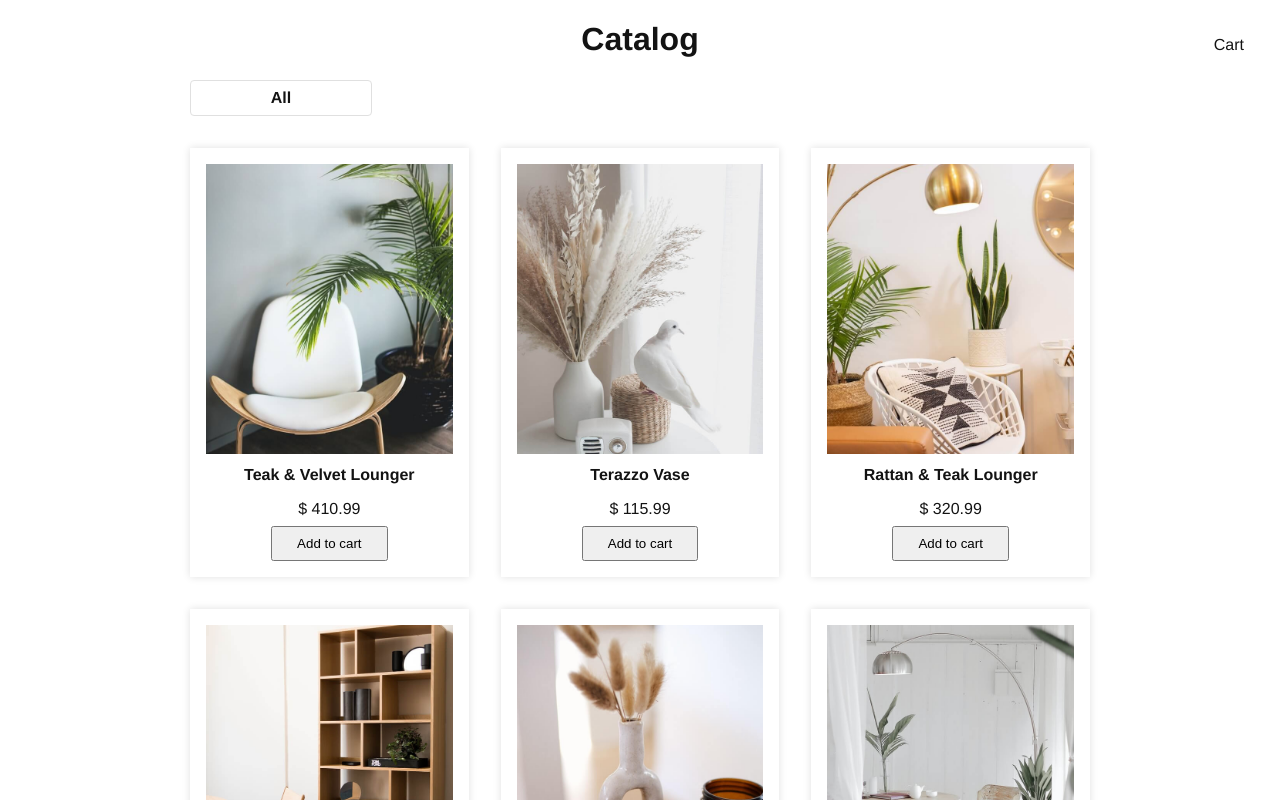
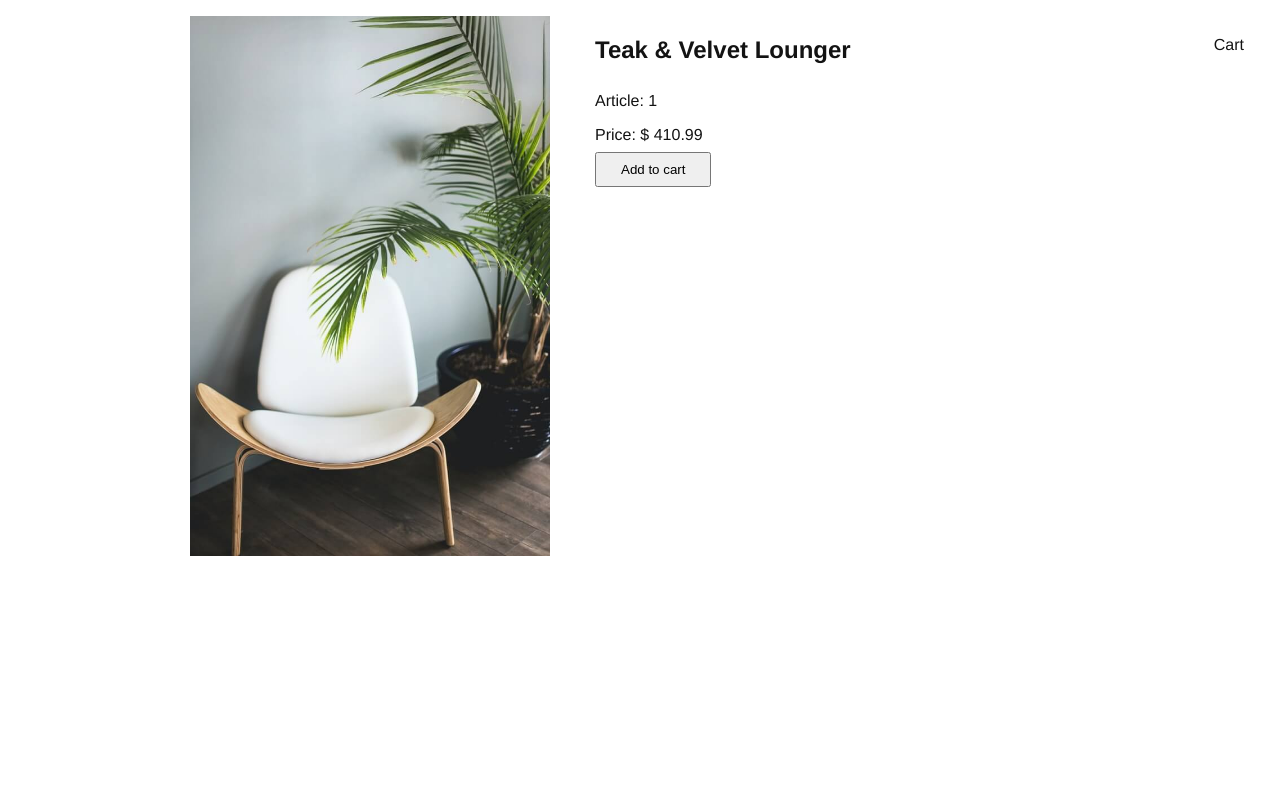
Before and after one commit to TanyaKulikovskaya/Vue-Online-Shop, a Vue app: page /products/1 in a window 1280 px wide. Shown: the top 800 px of the page. Built offline with nearby package versions, Linux system fonts and the light colour scheme; data requests are answered from the project's data file.

Commit message:
Updated product component

```diff
--- a/src/components/cart/v-cart-item.vue
+++ b/src/components/cart/v-cart-item.vue
@@ -65,7 +65,7 @@ export default {
         align-items: center;
         box-shadow: 0 0 8px 0 #e0e0e0;
         padding: $padding*2;
-        margin: $margin*2;
+        margin-bottom: $margin*2;
         &__img{
             max-width: 90px;
         }
--- a/src/components/catalog/v-catalog-item.vue
+++ b/src/components/catalog/v-catalog-item.vue
@@ -1,6 +1,6 @@
 <template>
   <div class="v-catalog-item">
-    <router-link :to="{ name: 'product', params: { id: product_data.id}}" target='_blank'>
+    <router-link :to="{ name: 'product', params: { id: product_data.id}}">
       <img
         class="v-catalog-item__img"
         :src="require(`../../assets/images/${product_data.image}`)"
--- a/src/components/product/v-product.vue
+++ b/src/components/product/v-product.vue
@@ -6,22 +6,39 @@
                 :alt="`Image of ${PRODUCT.name}`">
         </div>
         <div class="v-product__info">
-           <h1>{{ PRODUCT.name }}</h1>
-            <p class="v-product__name">{{ PRODUCT.name }}</p>
-            <p class="v-product__price">$ {{ PRODUCT.price }}</p>
+            <h2 class="v-product__name">{{ PRODUCT.name }}</h2>
+            <p class="v-product__article">Article: {{ PRODUCT.id }}</p>
+            <p class="v-product__price">Price: $ {{ PRODUCT.price }}</p>
+            <button
+      class="v-catalog-item__add-to-cart-btn btn"
+      @click="addToCart">
+      Add to cart
+    </button>
         </div>
+         <router-link :to="{name: 'cart', params: {cart_data: CART}}">
+            <div class="v-catalog__link-to-cart">
+                Cart
+                    <v-counter-badge :count="CART.length" />
+            </div>
+        </router-link>
+
      </div>
 </template>
 
 <script>
 
 import { mapGetters, mapActions } from 'vuex'
+import vCounterBadge from '../v-counter-badge.vue'
 
 export default {
     name: 'product',
+    components: {
+        vCounterBadge
+    },
     computed: {
         ...mapGetters([
             'PRODUCT',
+            'CART'
         ]),
         productWithImage() {
             return {
@@ -29,11 +46,17 @@ export default {
                 image: this.PRODUCT.image && require(`../../assets/images/${this.PRODUCT.image}`)
             }
         },
+
     },
     methods: {
         ...mapActions([
             'GET_PRODUCT_FROM_API',
+            'ADD_TO_CART',
         ]),
+        addToCart() {
+            this.ADD_TO_CART(this.PRODUCT);
+            this.$set(this.PRODUCT, 'quantity', 1)
+        }
     },
     mounted() {
         this.GET_PRODUCT_FROM_API(this.$route.params.id)
@@ -42,12 +65,33 @@ export default {
                     console.log('Data arrived');
                 }
             })
-    }
+    },
+    watch: {
+        "$route.params.id": {
+            handler() {
+                if(this.$route.params.id !== undefined) {
+                    this.GET_PRODUCT_FROM_API(this.$route.params.id)
+                }
+            }
+        }
+    },
 };
 </script>
 
 <style lang="scss">
     .v-product {
         display: flex;
+        padding: $padding*2 0;
+        justify-content: space-between;
+        &__img {
+            flex-basis: 40%;
+            img {
+                max-width: 100%;
+            }
+        }
+        &__info {
+            flex-basis: 50%;
+            text-align: left;
+        }
     }
 </style>
--- a/src/router/router.js
+++ b/src/router/router.js
@@ -8,6 +8,7 @@ import vCart from '../components/cart/v-cart'
 Vue.use(Router);
 
 let router = new Router({
+    mode: "history",
     routes: [
         {
             path: '/',
```
